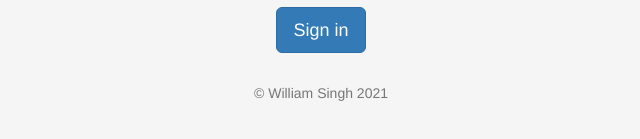
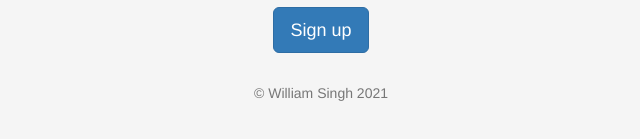
Before and after one commit to Wahzeem/Newsletter-Signup, a website: page signup.html in a window 1280 px wide. Shown: the part 527-666 px from the top of the page, 319-959 px from the left. Drawn offline with nearby package versions, Linux system fonts and the light colour scheme.

Commit message:
signInButton_Change

```diff
--- a/signup.html
+++ b/signup.html
@@ -45,7 +45,7 @@
     <input type="email"class="form-control bottom" name="email" placeholder="Email address" required>
 
 
-    <button class="w-100 btn btn-lg btn-primary" type="submit">Sign in</button>
+    <button class="w-100 btn btn-lg btn-primary" type="submit">Sign up</button>
     <p class="copyright mt-5 mb-3 text-muted">&copy; William Singh 2021</p>
   </form>
 </main>
```
